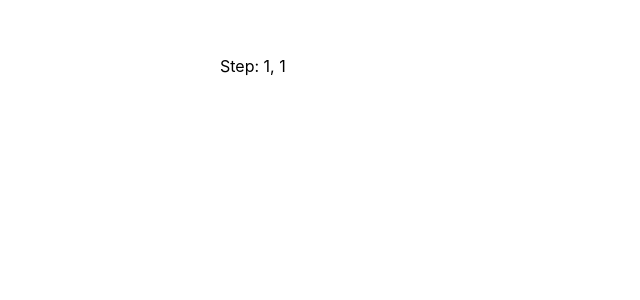
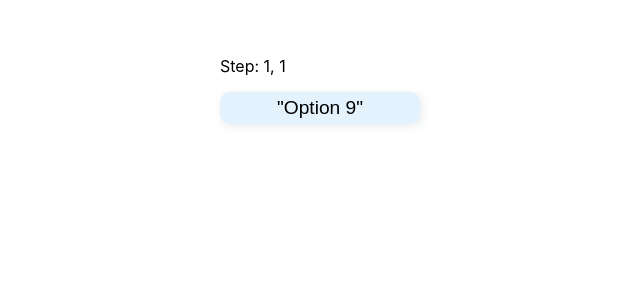
Before and after one commit to cbroms/7cups-education, a Next.js app: page /scenario/1/step/1 in a window 1280 px wide. Shown: the top 300 px of the page, without its empty margins (10-650 px from the left). Built offline with nearby package versions, Linux system fonts and the light colour scheme.

Commit message:
work on db
db work

```diff
--- /dev/null
+++ b/db/scenario0.js
@@ -0,0 +1,26 @@
+export const step1data = [
+    // id 1 stores all the necessary info
+    {   "id": 1,
+        "correctOption": 1,
+        "description": "asdfasdf",
+        "options": [{
+            1: "Inquire about their situation",
+            2: "Suggest a few options",
+            3: "Something else"
+        }],
+        "nextstep": true,
+        "modelResponse": null,
+        "otherResponses": null,
+        "badUsersResponse": null
+    },
+    // id 2 stores all the user responses
+    {
+        "id": 2,
+        "allResponses": [1,2,3,4,5,6,7,8]
+    }
+    // plan to have separate js file to keep the user's choices, probably through sessionStorage
+]
+
+export default {
+    step1data
+}
--- /dev/null
+++ b/helpers/dbHelpers.js
@@ -0,0 +1,13 @@
+
+export function updateData(data, option) {
+    data.forEach((json) => {
+        if (json["id"] === 2) {
+            json["allResponses"].push(option)
+        }
+    })
+    console.log(data);
+}
+
+export default {
+    updateData
+}
--- a/package.json
+++ b/package.json
@@ -8,6 +8,8 @@
     "start": "next start"
   },
   "dependencies": {
+    "@emotion/react": "^11.1.5",
+    "@material-ui/core": "^5.0.0-alpha.31",
     "next": "10.1.3",
     "react": "17.0.2",
     "react-dom": "17.0.2",
--- a/pages/scenario/[scenarioId]/step/[stepId].js
+++ b/pages/scenario/[scenarioId]/step/[stepId].js
@@ -1,6 +1,11 @@
 import { useRouter } from "next/router";
 
 import { useEffect, useState } from "react";
+
+import {step1data} from "../../../../db/scenario0.js"
+
+import {updateData} from "../../../../helpers/dbHelpers"
+
 
 const Step = () => {
   const router = useRouter();
@@ -22,11 +27,19 @@ const Step = () => {
     });
   }, []);
 
+
+
+  console.log(step1data);
+
   return (
+    <>
     <p>
       Step: {scenarioId}, {stepId}
     </p>
+    <button onClick={() => updateData(step1data, 9)}>"Option 9"</button>
+    </>
   );
+
 };
 
 export default Step;
```
Also changed, not shown: 2 other files (tests, documents, lock files or other folders).
